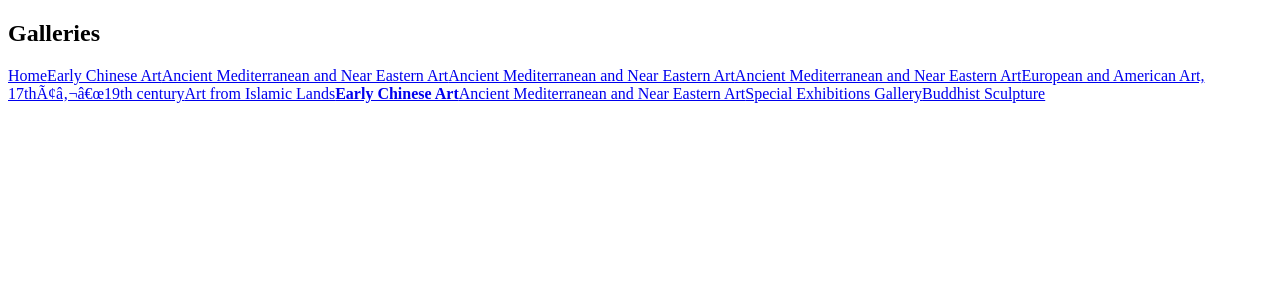
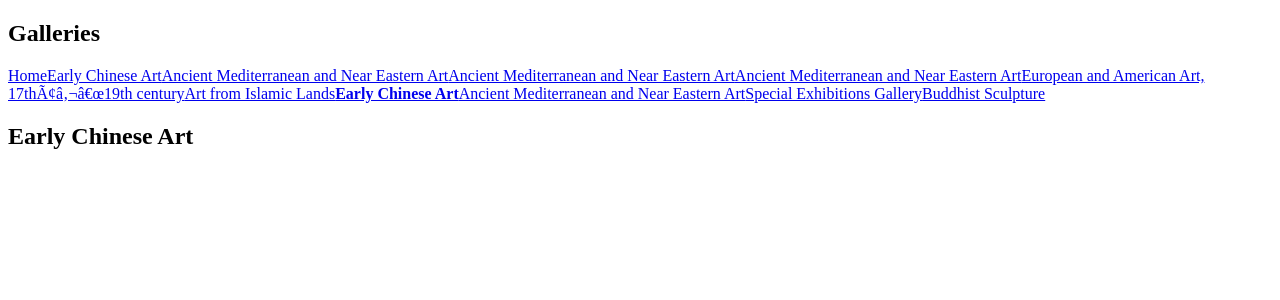
Before and after one commit to ryansummerlin/art-museum, a React (Create React App) app: page /galleries/1600 in a window 1280 px wide. Shown: the top 300 px of the page. Built offline with nearby package versions, Linux system fonts and the light colour scheme.

Commit message:
created the GalleryView component

```diff
--- a/src/App.js
+++ b/src/App.js
@@ -1,10 +1,17 @@
 import React from 'react';
 import GalleryNavigation from './components/GalleryNavigation';
+import GalleryView from './components/GalleryView';
+import { Route } from 'react-router-dom';
 import harvardArt from './data/harvardArt';
 
 function App() {
   return (
-    <GalleryNavigation galleries={harvardArt.records}/>
+    <div className="page-wrapper">
+      <GalleryNavigation galleries={harvardArt.records}/>
+      <Route path={`/galleries/:galleryId`}>
+        <GalleryView galleries={harvardArt.records} />
+      </Route>
+    </div>
   );
 }
 
--- a/src/components/GalleryNavigation/index.js
+++ b/src/components/GalleryNavigation/index.js
@@ -1,9 +1,8 @@
 import React from 'react';
-import { Route, NavLink } from 'react-router-dom';
+import { NavLink } from 'react-router-dom';
 import './GalleryNavigation.css';
 
 function GalleryNavigation ({ galleries }) {
-    console.log(galleries);
     return (
         <nav>
             <h1>Galleries</h1>
--- /dev/null
+++ b/src/components/GalleryView/index.js
@@ -0,0 +1,12 @@
+import React from 'react';
+import { useParams } from 'react-router-dom';
+
+function GalleryView ({ galleries }) {
+    const { galleryId } = useParams();
+    const gallery = galleries.find(gallery => gallery.id == galleryId);
+    return (
+        <h2>{gallery.name}</h2>
+    );
+}
+
+export default GalleryView;
```
